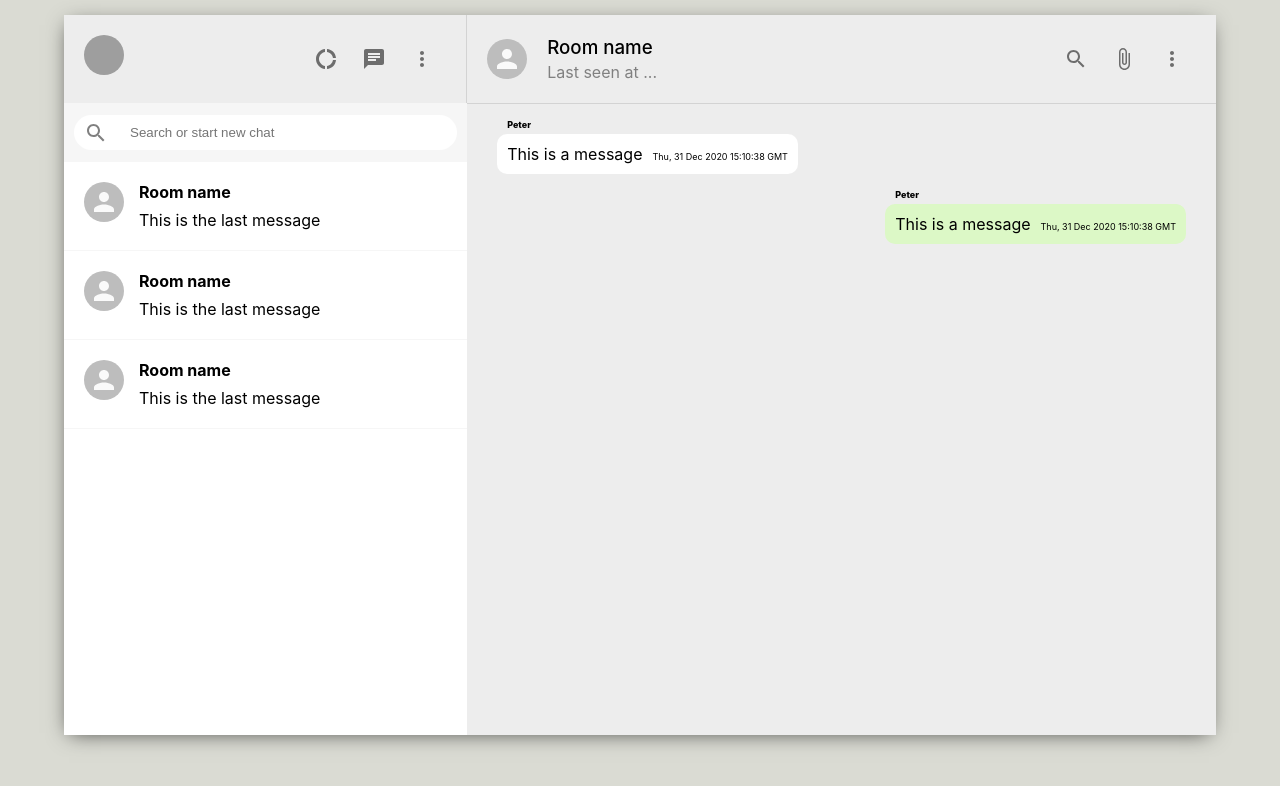
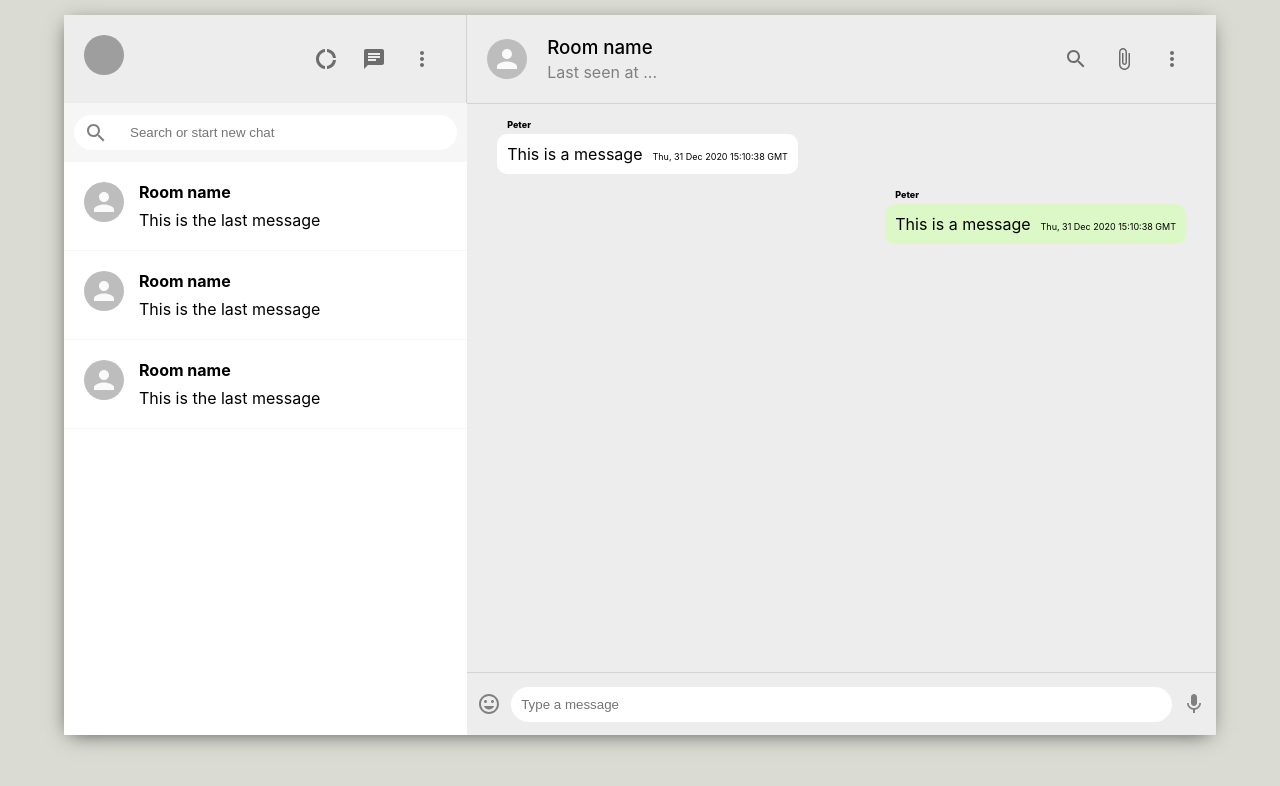
Before and after one commit to cultureweb/whatsapp-client, a React (Create React App) app: page / in a window 1280 px wide. Shown: the top 786 px of the page. Built offline with nearby package versions, Linux system fonts and the light colour scheme; grey boxes are pictures that could not be loaded.

Commit message:
chat footer with form hardcoded

```diff
--- a/src/components/Chat/Chat.css
+++ b/src/components/Chat/Chat.css
@@ -51,3 +51,27 @@
   font-weight: 800;
   font-size: xx-small;
 }
+.chat__footer {
+  display: flex;
+  justify-content: space-between;
+  align-items: center;
+  height: 62px;
+  border-top: 1px solid lightgray;
+}
+.chat__footer > form {
+  flex: 1;
+  display: flex;
+}
+.chat__footer > form > input {
+  flex: 1;
+  border-radius: 30px;
+  padding: 10px;
+  border: none;
+}
+.chat__footer > form > button {
+  display: none;
+}
+.chat__footer > .MuiSvgIcon-root {
+  padding: 10px;
+  color: gray;
+}
--- a/src/components/Chat/Chat.js
+++ b/src/components/Chat/Chat.js
@@ -3,9 +3,10 @@
 import "./Chat.css";
 import {
   AttachFile,
-  Message,
   MoreVert as MoreVertIcon,
   SearchOutlined,
+  InsertEmoticon as InsertEmoticonIcon,
+  Mic as MicIcon,
 } from "@material-ui/icons";
 
 const Chat = () => {
@@ -41,6 +42,14 @@
           <span className="chat__timestamp">{new Date().toUTCString()}</span>
         </p>
       </div>
+      <div className="chat__footer">
+        <InsertEmoticonIcon />
+        <form>
+          <input placeholder="Type a message" type="text" />
+          <button type="submit">Send a message</button>{" "}
+        </form>
+        <MicIcon />
+      </div>
     </div>
   );
 };
```
Also changed, not shown: 1 other file (tests, documents, lock files or other folders).
